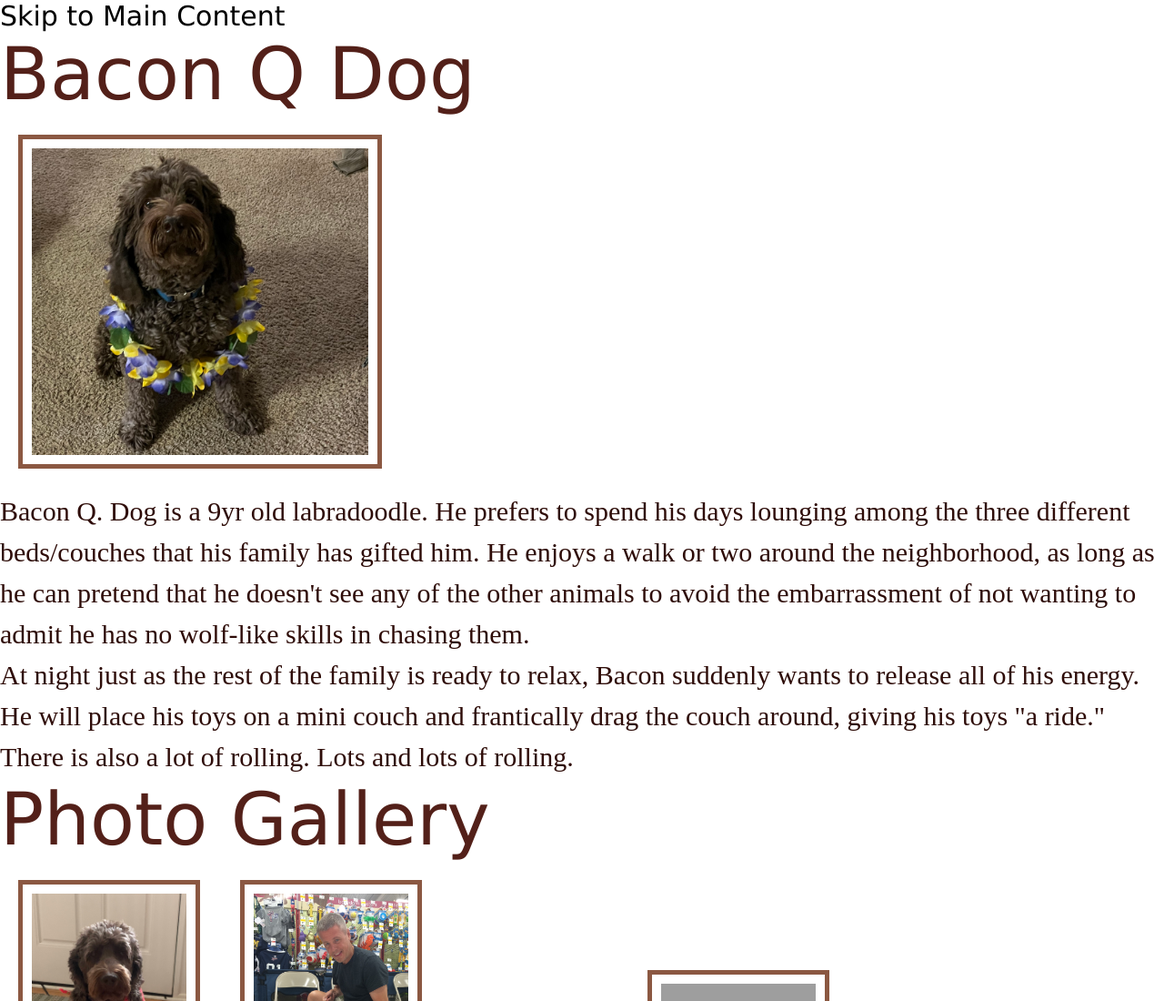
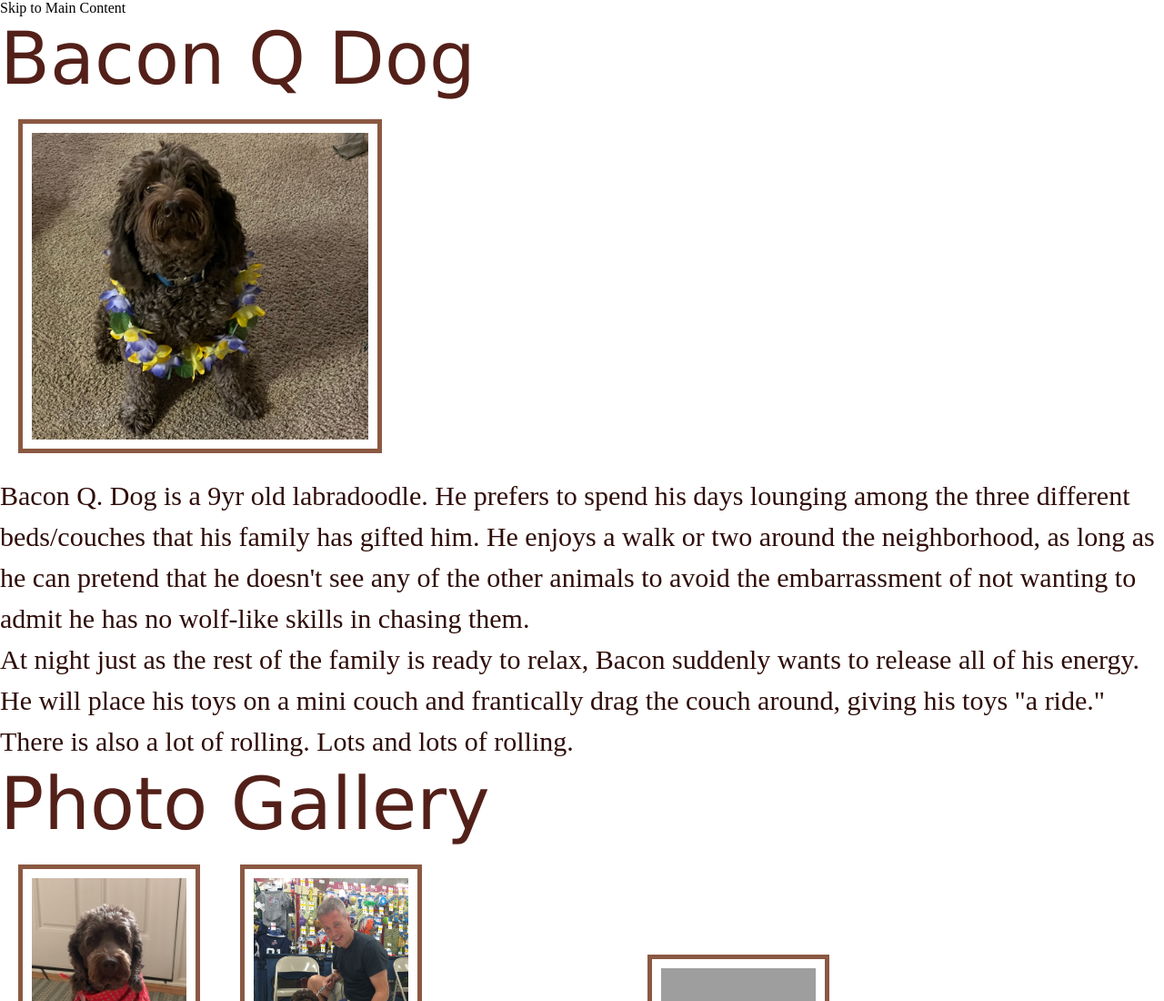
Before and after one commit to KIKIishere/CCP, a plain HTML site: page index.html in a window 1280 px wide. Shown: the top 1100 px of the page at 91% size. Drawn offline with Linux system fonts and the light colour scheme; grey boxes are pictures that could not be loaded.

Commit message:
Update index.html

```diff
--- a/index.html
+++ b/index.html
@@ -8,7 +8,7 @@
     <title>Pets</title>
 </head>
 <body>
-    <h1><a href = "">Skip to Main Content</a></h1>
+    <a href = "">Skip to Main Content</a>
     <main>
         <div>
             <h2>Bacon Q Dog</h2>
```
